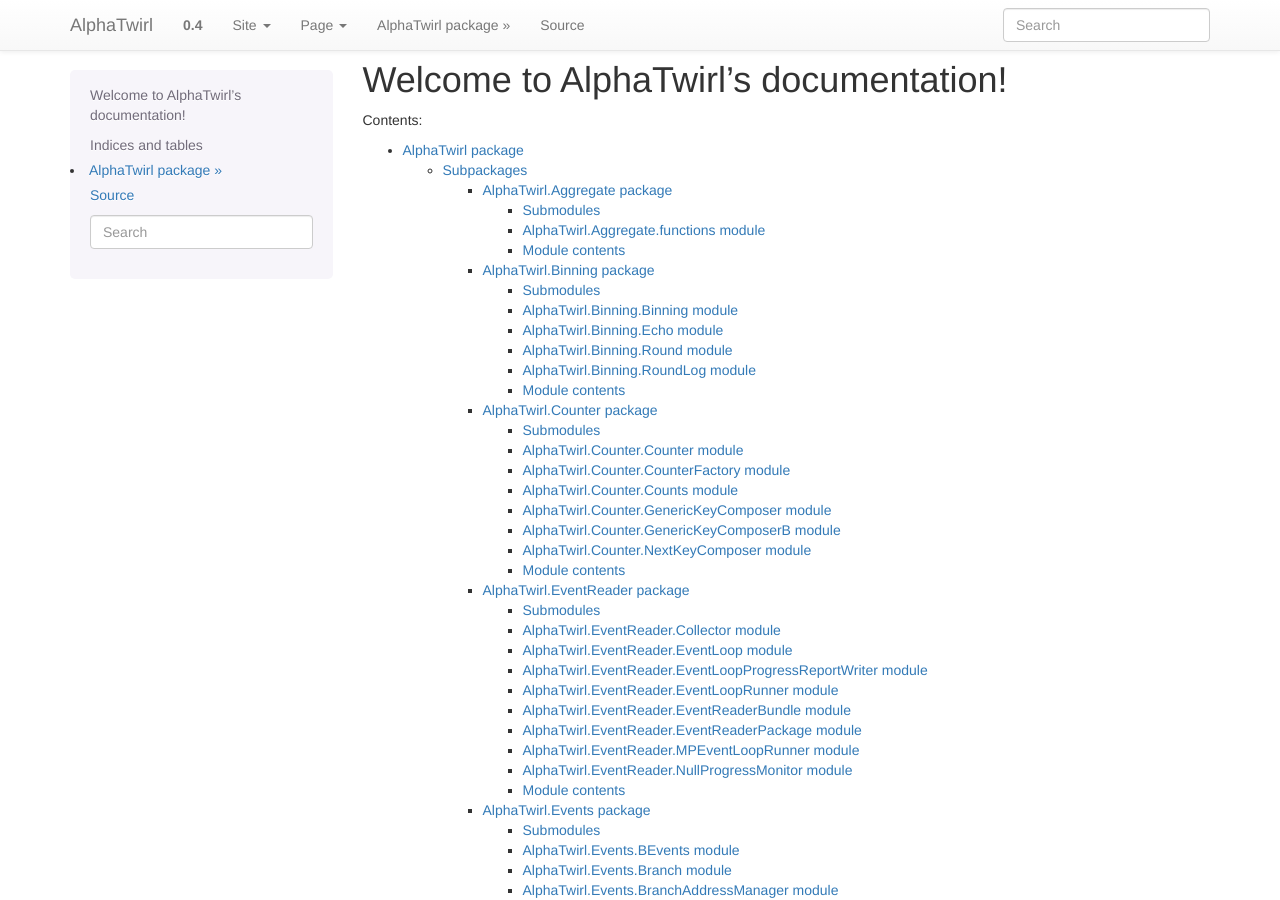
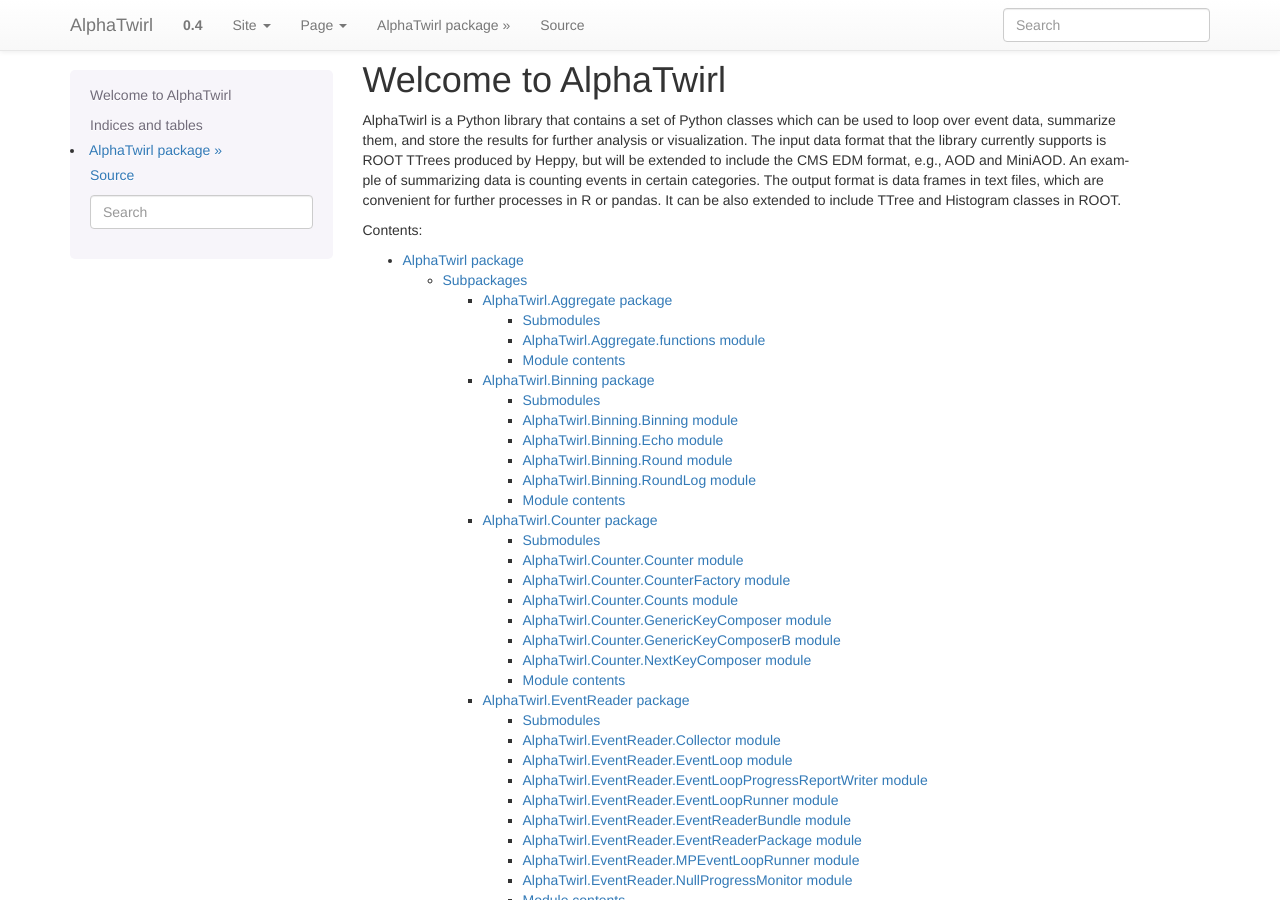
Before and after one commit to alphatwirl/alphatwirl, a Sphinx documentation site: the page built from docs/index.rst, in a window 1280 px wide and 900 px high. Built offline with Sphinx 7.4.7, drawn with Linux system fonts in a browser that asks for light colours.

Commit message:
change the title and add a paragraph in docs/index.rst

```diff
--- a/docs/index.rst
+++ b/docs/index.rst
@@ -3,8 +3,18 @@
    You can adapt this file completely to your liking, but it should at least
    contain the root `toctree` directive.
 
-Welcome to AlphaTwirl's documentation!
-======================================
+Welcome to AlphaTwirl
+=====================
+
+AlphaTwirl is a Python library that contains a set of Python classes which can
+be used to loop over event data, summarize them, and store the results for
+further analysis or visualization. The input data format that the library
+currently supports is ROOT TTrees produced by Heppy, but will be extended to
+include the CMS EDM format, e.g., AOD and MiniAOD. An example of summarizing
+data is counting events in certain categories. The output format is data frames
+in text files, which are convenient for further processes in R or pandas. It can
+be also extended to include TTree and Histogram classes in ROOT.
+
 
 Contents:
 
```
